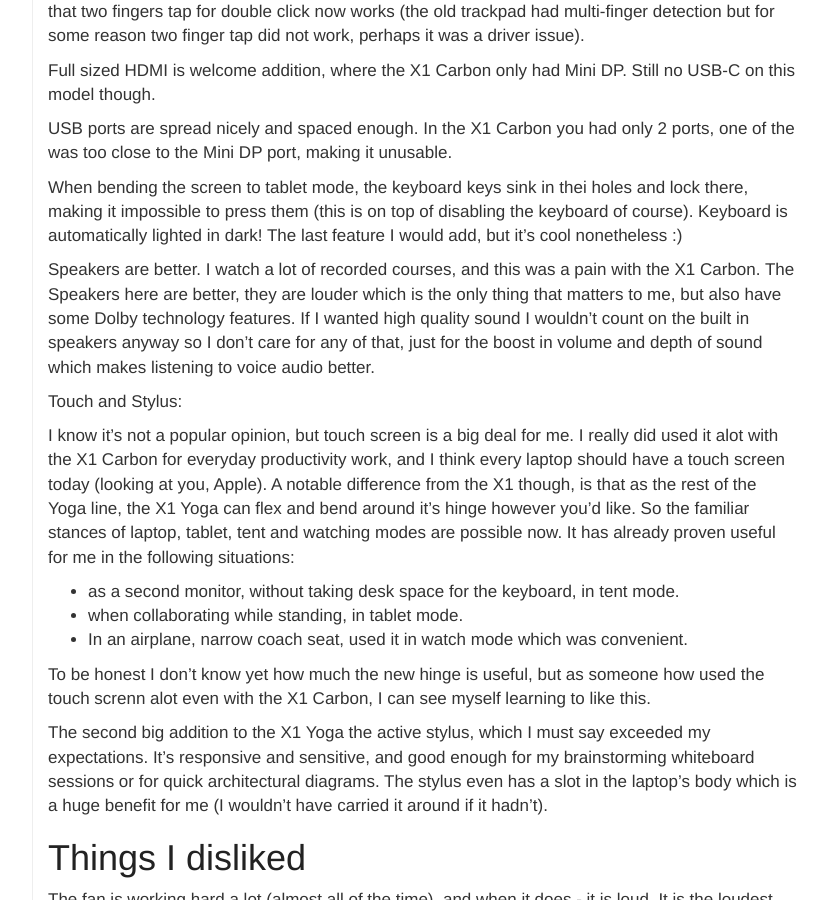
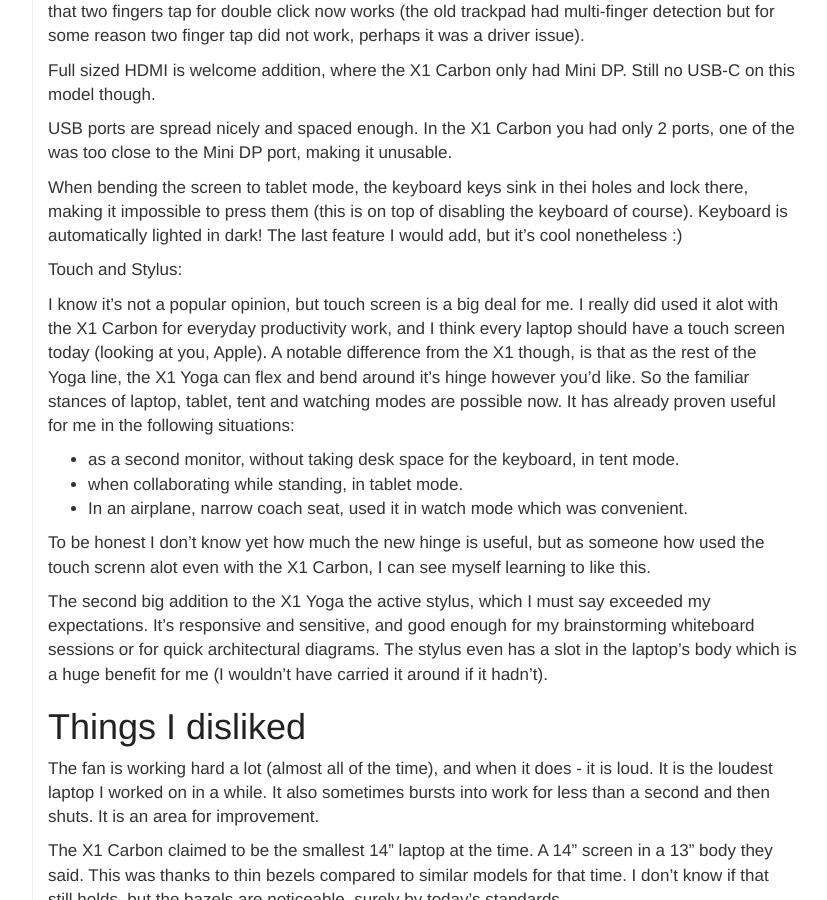
Before and after one commit to itaysk/itaysk.github.io, a Jekyll site: the page built from _posts/2016-12-30-from-lenovo-x1-carbon-to-lenovo-x1-yoga.md, in a window 1280 px wide and 900 px high, scrolled down 817 px. Shown: the whole window, without its empty margins (413-1240 px from the left). Built offline with Jekyll 4.4.1, drawn with Linux system fonts in a browser that asks for light colours; comment, search, counter and statistics services are not loaded.

Commit message:
post:fromx1 carbon to yoga

```diff
--- a/_posts/2016-12-30-from-lenovo-x1-carbon-to-lenovo-x1-yoga.md
+++ b/_posts/2016-12-30-from-lenovo-x1-carbon-to-lenovo-x1-yoga.md
@@ -32,8 +32,6 @@
 When bending the screen to tablet mode, the keyboard keys sink in thei holes and lock there, making it impossible to press them (this is on top of disabling the keyboard of course).
 Keyboard is automatically lighted in dark! The last feature I would add, but it's cool nonetheless :)
 
-Speakers are better. I watch a lot of recorded courses, and this was a pain with the X1 Carbon. The Speakers here are better, they are louder which is the only thing that matters to me, but also have some Dolby technology features. If I wanted high quality sound I wouldn't count on the built in speakers anyway so I don't care for any of that, just for the boost in volume and depth of sound which makes listening to voice audio better.
-
 Touch and Stylus:
 
 I know it's not a popular opinion, but touch screen is a big deal for me. I really did used it alot with the X1 Carbon for everyday productivity work, and I think every laptop should have a touch screen today (looking at you, Apple).
```
